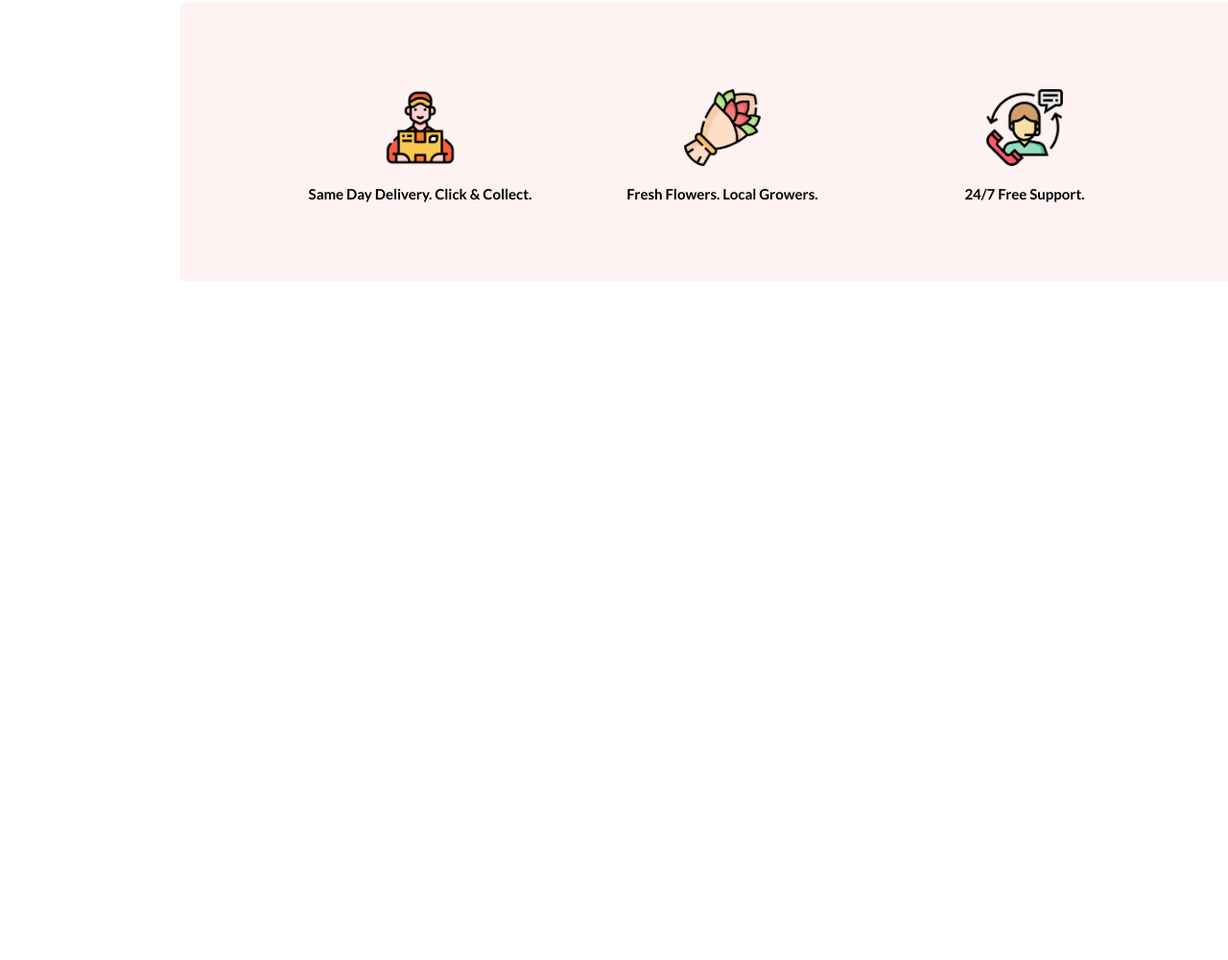
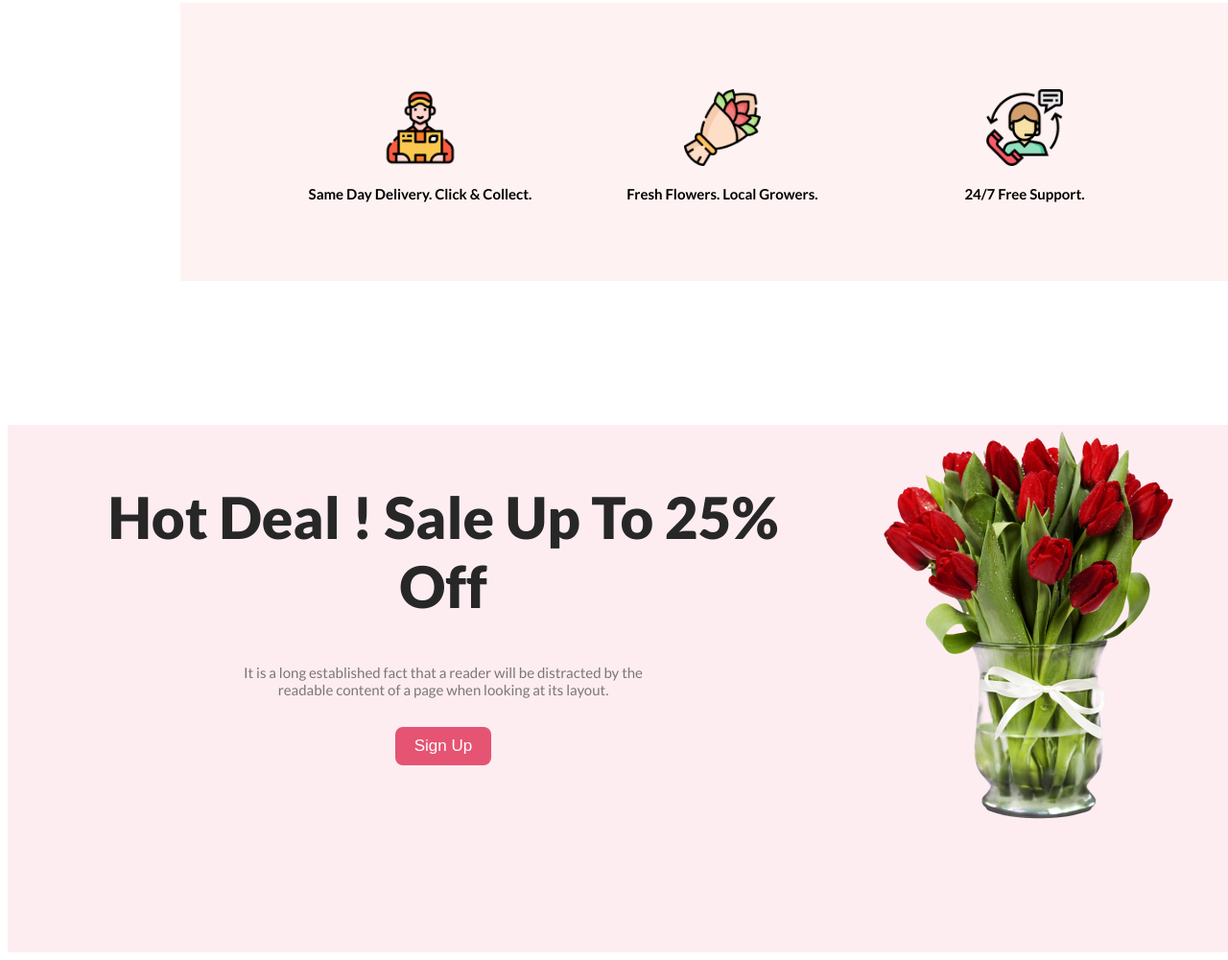
Before and after one commit to HasnahinAhmed/module1-assignment, a plain HTML site: page index.html in a window 1280 px wide. Shown: the part 1285-2286 px from the top of the page at 96% size. Before the commit the page ends 1627 px from the top, so only its background shows below. Drawn offline with Linux system fonts and the light colour scheme.

Commit message:
section 3 added

```diff
--- a/index.html
+++ b/index.html
@@ -4,7 +4,7 @@
 <head>
     <meta charset="UTF-8">
     <meta name="viewport">
-    <title>Assingment1</title>
+    <title>Assingment 1</title>
 
     <link rel="preconnect" href="https://fonts.googleapis.com">
     <link rel="preconnect" href="https://fonts.gstatic.com" crossorigin>
@@ -30,8 +30,9 @@
     <main>
         <section class="section1">
             <div>
-                <h3 class="s1-headin" >Our Featured Flowers</h3>
-                <P class="s1-pra" >It is a long established fact that a reader will be distracted by the readable <br> content of a page when
+                <h3 class="s1-headin">Our Featured Flowers</h3>
+                <P class="s1-pra">It is a long established fact that a reader will be distracted by the readable <br>
+                    content of a page when
                     looking at its layout.</P>
                 <div class="f-image">
                     <div class="f1-img">
@@ -62,7 +63,7 @@
                 </div>
 
                 <div class="s2-img">
-                    <img class="s2"src="Flower Asset/Group 58.png" alt="">
+                    <img class="s2" src="Flower Asset/Group 58.png" alt="">
                     <h4>Fresh Flowers. Local Growers.</h4>
                 </div>
 
@@ -73,6 +74,19 @@
 
             </div>
         </section>
+
+        <section class="section3">
+            <div class="sec3">
+                <div class="sec3-content">
+                    <h3 class="banner-heading">Hot Deal ! Sale Up To 25% <span>Off</span></h3>
+                    <p class="banner-pra">It is a long established fact that a reader will be distracted by the readable
+                        content of a page when looking at its layout.</p>
+                    <button class="banner-btn">Sign Up</button>
+                </div>
+                <div> <img class="" src="Flower Asset/pngwing 8.png" alt=""> </div>
+            </div>
+            </header>
+        </section>
     </main>
     <footer>
 
--- a/style.css
+++ b/style.css
@@ -79,7 +79,7 @@ body {
 
    }
 
-   .s1-headin {
+   .s1-heading {
       color: #272727;
       font-size: 26px;
       font-weight: 1000;
@@ -221,3 +221,23 @@ body {
       height: 80px;
       margin-top: 90px;
    }
+/* section 3 */
+.section3{
+      width: 1400px;
+      height: 550px;
+      margin-top: 120px;
+      flex-shrink: 0;
+      background-color: rgba(229, 84, 115, 0.10);
+}
+.sec3{
+   margin-top: 50px;
+   display: flex;
+   justify:center ;
+}
+.sec3-content {
+   display: flex;
+   flex-direction: column;
+   align-items: center;
+   text-align: center;
+
+}
```
Lines whose indentation alone changed are shown as unchanged.
